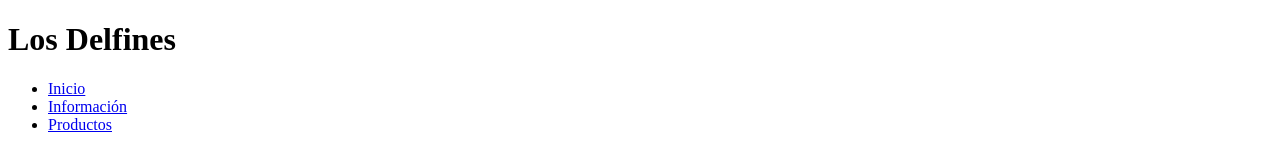
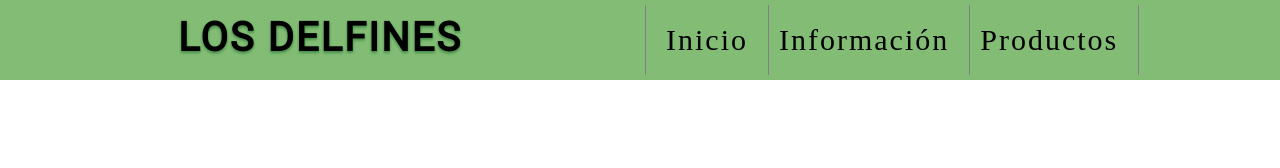
Before and after one commit to AlexanderMats30/Proyect-Floats, a plain HTML site: page index.html in a window 1280 px wide. Drawn offline with Linux system fonts and the light colour scheme.

Commit message:
Header and Navbar 50%

```diff
--- a/css/styles.scss
+++ b/css/styles.scss
@@ -1,7 +1,7 @@
 $color-primary: rgb(233,239,192);
 $color-secondary: rgb(180,255,151);
-$color-tertiary: rbg(131,189,117);
-$color-quaternary: rga(78,148,79);
+$color-tertiary: rgb(131,189,117);
+$color-quaternary: rgb(78,148,79);
 
 @font-face {
     font-family: "Roboto";
@@ -9,3 +9,79 @@ $color-quaternary: rga(78,148,79);
     font-weight: normal;
     font-style: normal;
 }
+
+*{
+    margin: 0px;
+    padding: 0px;
+    list-style: none;
+    text-decoration: none;
+}
+
+.clearFix{
+    clear: none;
+    float: none;
+}
+
+#header{
+    display: block;
+    float: left;
+    background-color: $color-tertiary;
+    width: 50%;
+    height: 80px;
+    font-family: "Roboto";
+    .logo{
+        h1{
+            color: black;
+            text-align: center;
+            font-size: 40px;
+            line-height: 75px;
+            letter-spacing: 2px;
+            text-shadow: 0px 2px 1px #333;
+            text-transform: uppercase;
+            transition: all 300ms;
+            -webkit-transition: all 300ms;
+            -moz-transition: all 300ms;
+            -ms-transition: all 300ms;
+            -o-transition: all 300ms;
+        }
+    }
+}
+
+#header h1:hover{
+    text-shadow: 0px 1px 2px $color-quaternary,0px 2px 3px $color-quaternary;
+}
+
+
+#navbar{
+    display: block;
+    float: left;
+    width: 50%;
+    height: 80px;
+    background-color: $color-tertiary;
+    font-size: "Roboto";
+    ul{
+        margin: 0 auto;
+        li{
+            float: left;
+            margin: 5px;
+            padding-right: 20px;
+            border-right: 1px solid gray;
+            a{
+                line-height: 70px;
+                font-size: 30px;
+                letter-spacing: 2px;
+                color: black;
+            }
+        }
+    }
+}
+
+#navbar ul > li:nth-child(1){
+    border-left: 1px solid gray;
+    padding-left: 20px;
+}
+
+#navbar ul li a:hover{
+    background-color: $color-quaternary;
+    box-shadow: 0px 0px 4px $color-secondary inset;
+}
--- a/index.html
+++ b/index.html
@@ -5,12 +5,16 @@
     <meta http-equiv="X-UA-Compatible" content="IE=edge">
     <meta name="viewport" content="width=device-width, initial-scale=1.0">
     <title>Proyect-Float</title>
+    <link rel="stylesheet" href="css/styles.css">
+    <link rel="icon" href="img/Dolphin-logo.svg.png">
 </head>
 <body>
     <main id="main_wrapper">
         <!-- Start Header -->
         <header id="header">
-            <h1>Los Delfines</h1>
+            <div class="logo">
+                <h1>Los Delfines</h1>
+            </div>
         </header>
         <!-- End Header -->
         <!-- Start NavBar -->
```
Also changed, not shown: css/styles.css, img/Dolphin-logo.svg.png (added), 1 other file.
